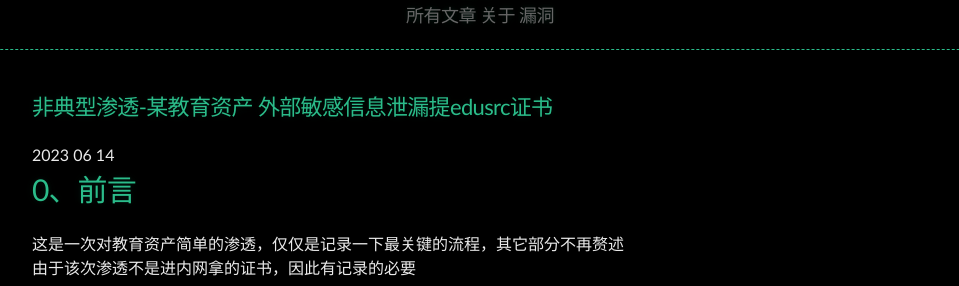
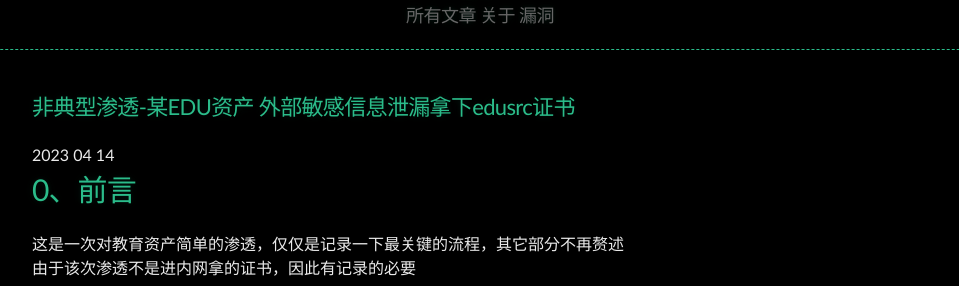
Before and after one commit to Leeyangee/leeyangee.github.io, a Jekyll site: the page built from _posts/2023-04-14-非典型渗透-某教育资产敏感信息泄漏提证书.md, in a window 1280 px wide and 900 px high. Shown: the part 360-646 px from the top of the window, without its empty margins (160-1119 px from the left). Built offline with Jekyll 4.4.1, drawn with Linux system fonts in a browser that asks for light colours.

Commit message:
Update and rename 2023-06-14-非典型渗透-某教育资产敏感信息泄漏提证书.md to 2023-04-14-非典型渗透-某教育资产敏感信息泄漏提证书.md

```diff
--- a/_posts/2023-06-14-非典型渗透-某教育资产敏感信息泄漏提证书.md
+++ b/_posts/2023-04-14-非典型渗透-某教育资产敏感信息泄漏提证书.md
@@ -1,5 +1,5 @@
 ---
-title: 非典型渗透-某教育资产 外部敏感信息泄漏提edusrc证书
+title: 非典型渗透-某EDU资产 外部敏感信息泄漏拿下edusrc证书
 published: true
 ---
 
```
